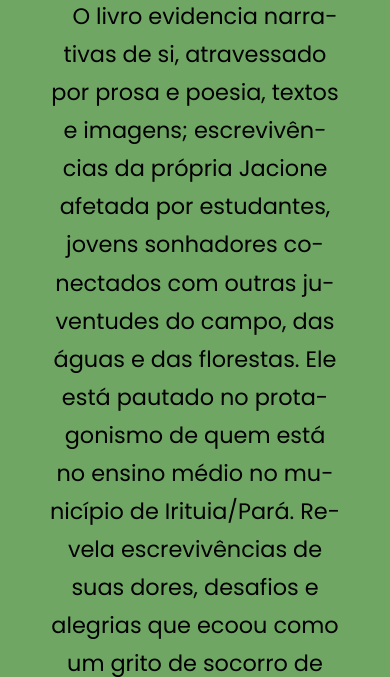
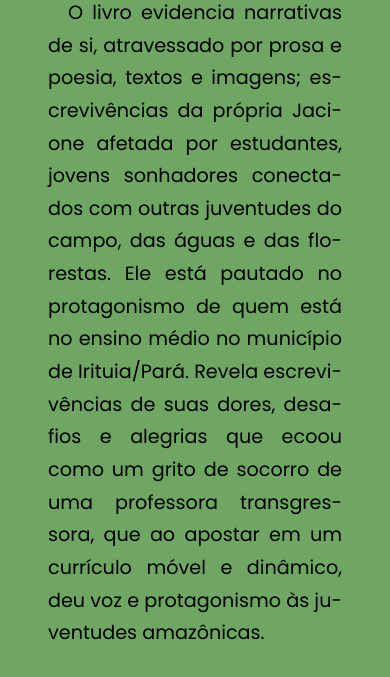
Before and after one commit to maria-elane7/site-livros-da-professora-da-amazonia, a plain HTML site: page index.html in a window 390 px wide. Shown: the part 833-1510 px from the top of the page. Drawn offline with Linux system fonts and the light colour scheme.

Commit message:
atualizando

```diff
--- a/style/media-query.css
+++ b/style/media-query.css
@@ -58,7 +58,7 @@
         font-size: 1em;
     }
     .texto-sobre-o-livro p {
-        font-size: 1.4rem;
+        font-size: 1.2rem;
     }
     button {
         font-size: 0.9rem;
--- a/style/style.css
+++ b/style/style.css
@@ -83,6 +83,7 @@ body {
     text-indent: 20px;
     hyphens: auto;
     font-size: 1.2rem;
+    text-align: justify;
     line-height: 1.7;
     color: black;
 
@@ -133,8 +134,9 @@ button:hover {
     color: var(--cor04);
 }
 
-.container-livro2 p {
+.container-livro2  p {
     color: black;
+    text-align: justify;
 }
 
 .container-livro2 .flex img {
```
